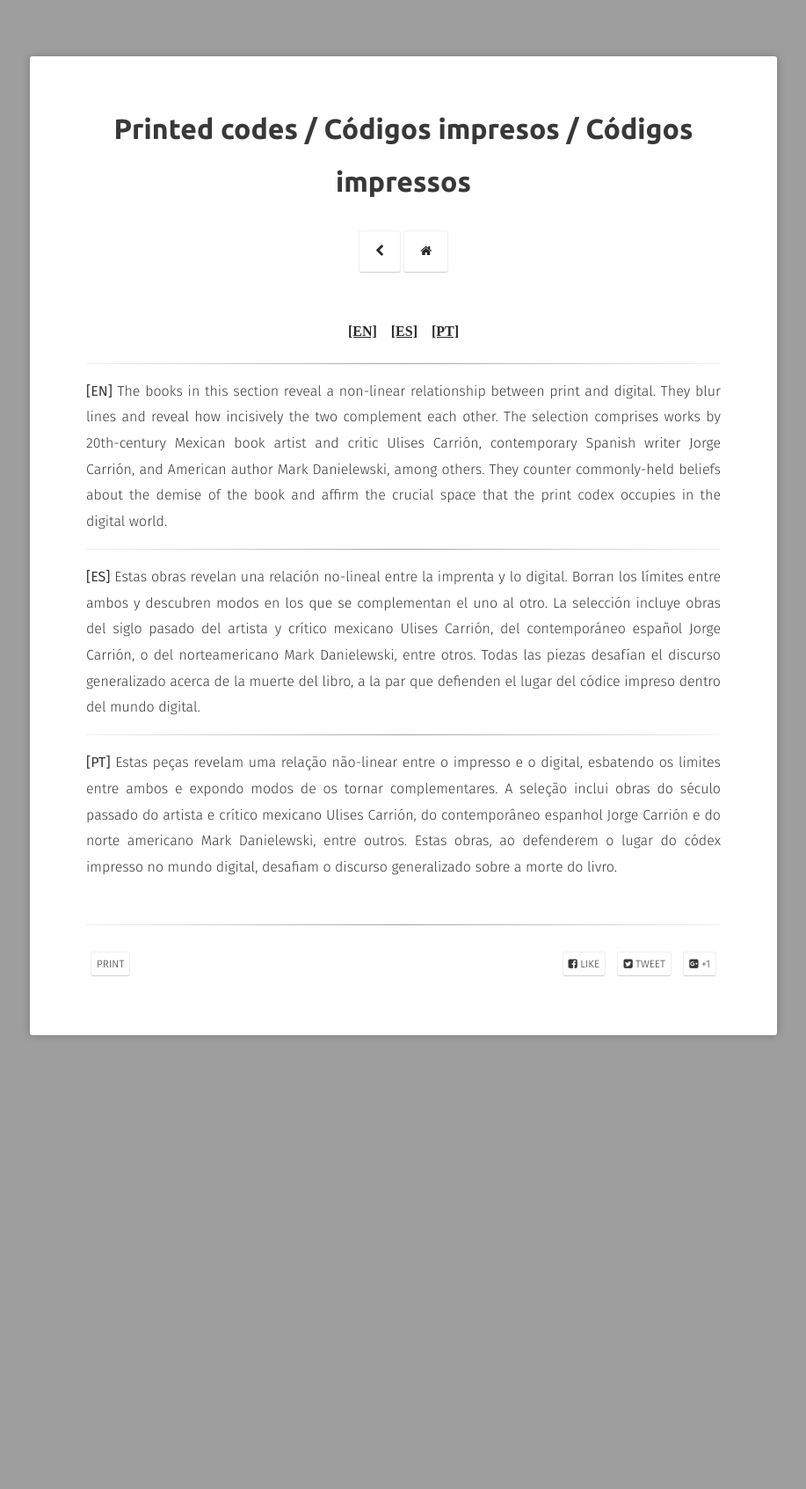
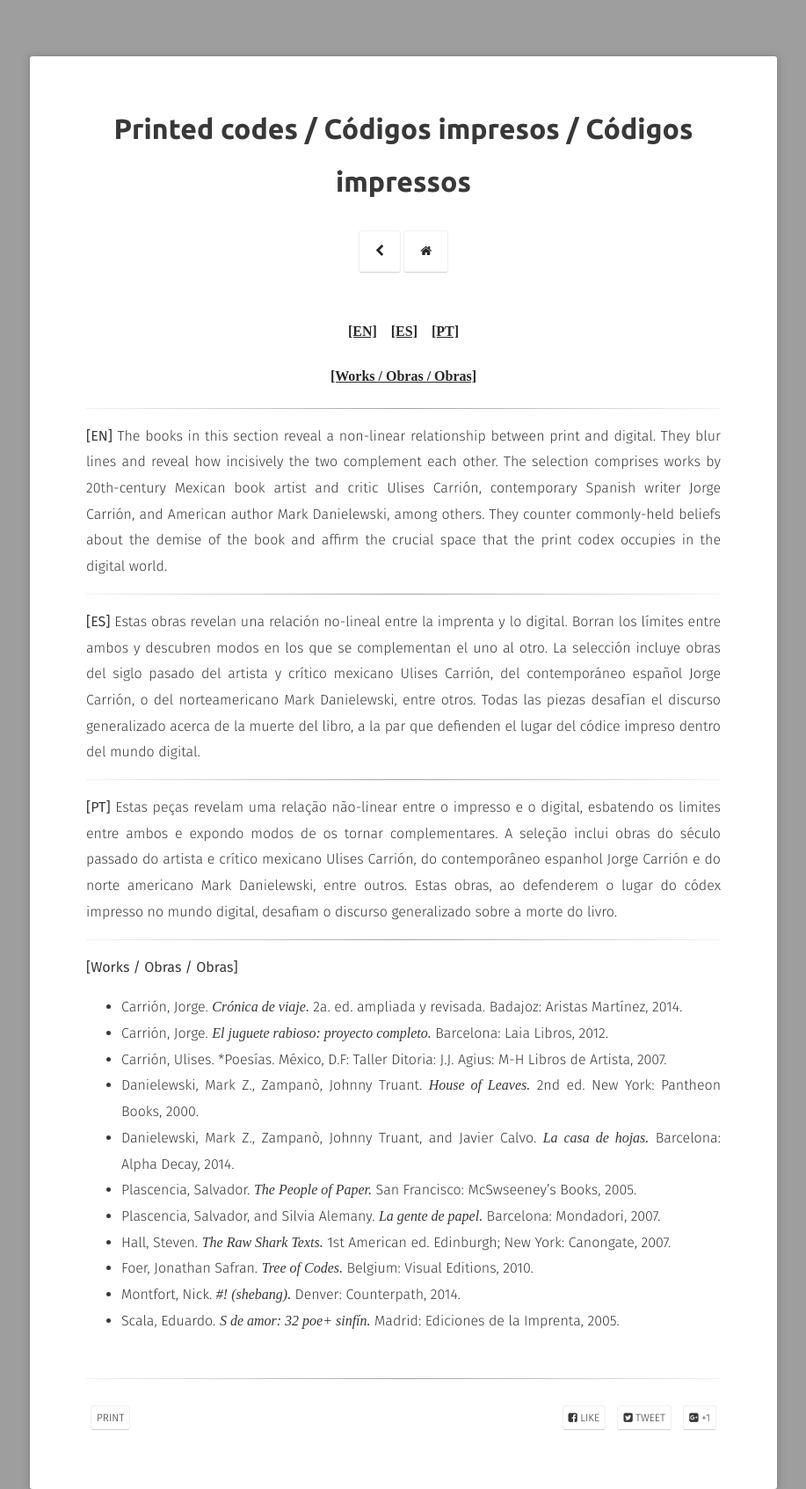
Before and after one commit to nolegacyexhibit/nolegacyexhibit.github.io, a Jekyll site: the page built from _posts/2016-03-22-codes.md, in a window 1280 px wide. Shown: the whole page at 88% size, without its empty margins (181-1098 px from the left). Built offline with Jekyll 4.4.1, drawn with Linux system fonts in a browser that asks for light colours; some web fonts are replaced; before the commit the page ends 1177 px from its top, so only the background shows below that.

Commit message:
Update 2016-03-22-codes.md

```diff
--- a/_posts/2016-03-22-codes.md
+++ b/_posts/2016-03-22-codes.md
@@ -6,6 +6,7 @@ categories: [print]
 description: The books in this section reveal a non-linear relationship between print and digital. / Estas obras revelan una relación no-lineal entre la imprenta y lo digital. / Estas peças revelam uma relação não-linear entre o impresso e o digital, esbatendo os limites entre ambos e expondo modos de os tornar complementares.
 ---
 <h4 align="center"><a href="#EN">[EN]</a>&nbsp;&nbsp;&nbsp; <a href="#ES">[ES]</a> &nbsp;&nbsp;&nbsp;<a href="#PT">[PT]</a> </h4>
+<h4 align="center"><a href="#Works">[Works / Obras / Obras]</a> </h4>
 
 ---
 
@@ -18,3 +19,19 @@ description: The books in this section reveal a non-linear relationship between
 ---
 
 <a id="PT"/>**[PT]** Estas peças revelam uma relação não-linear entre o impresso e o digital, esbatendo os limites entre ambos e expondo modos de os tornar complementares. A seleção inclui obras do século passado do artista e crítico mexicano Ulises Carrión, do contemporâneo espanhol Jorge Carrión e do norte americano Mark Danielewski, entre outros. Estas obras, ao defenderem o lugar do códex impresso no mundo digital, desafiam o discurso generalizado sobre a morte do livro.
+
+---
+
+<a id="Works"/> **[Works / Obras / Obras]**
+
+- Carrión, Jorge. *Crónica de viaje.* 2a. ed. ampliada y revisada. Badajoz: Aristas Martínez, 2014.
+- Carrión, Jorge. *El juguete rabioso: proyecto completo.* Barcelona: Laia Libros, 2012.
+- Carrión, Ulises. *Poesías. México, D.F: Taller Ditoria: J.J. Agius: M-H Libros de Artista, 2007.
+- Danielewski, Mark Z., Zampanò, Johnny Truant. *House of Leaves.* 2nd ed. New York: Pantheon Books, 2000.
+- Danielewski, Mark Z., Zampanò, Johnny Truant, and Javier Calvo. *La casa de hojas.* Barcelona: Alpha Decay, 2014.
+- Plascencia, Salvador. *The People of Paper.* San Francisco: McSwseeney’s Books, 2005.
+- Plascencia, Salvador, and Silvia Alemany. *La gente de papel.* Barcelona: Mondadori, 2007.
+- Hall, Steven. *The Raw Shark Texts.* 1st American ed. Edinburgh; New York: Canongate, 2007.
+- Foer, Jonathan Safran. *Tree of Codes.* Belgium: Visual Editions, 2010.
+- Montfort, Nick. *#! (shebang).* Denver: Counterpath, 2014.
+- Scala, Eduardo. *S de amor: 32 poe+ sinfín.* Madrid: Ediciones de la Imprenta, 2005.
```
